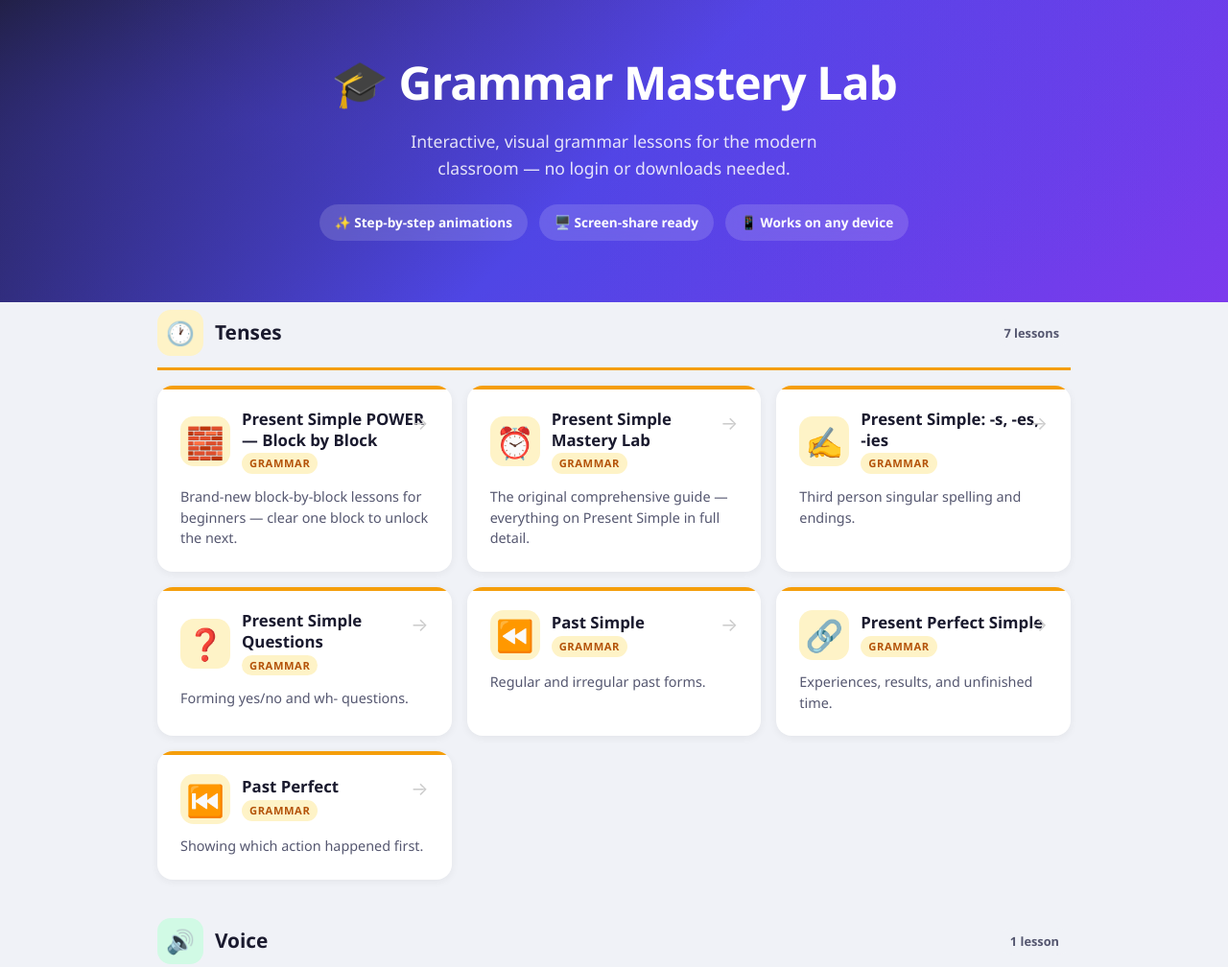
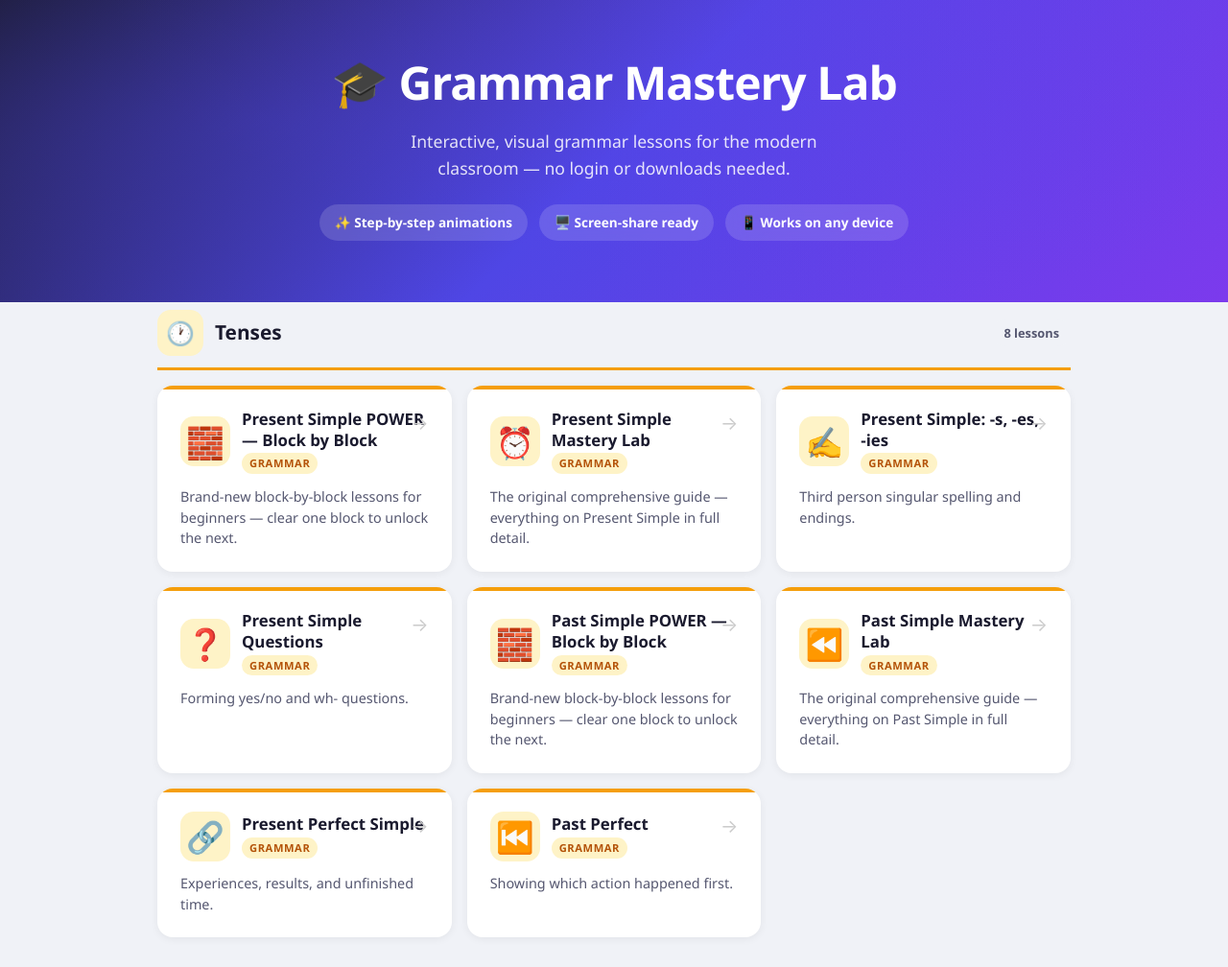
Before and after one commit to englishwithc/grammar-mastery-lab, a plain HTML site: page index.html in a window 1280 px wide. Shown: the top 1008 px of the page at 96% size. Drawn offline with Linux system fonts and the light colour scheme.

Commit message:
Add Past Simple step-by-step site and move Past Simple Mastery Lab into past-simple/

```diff
--- a/index.html
+++ b/index.html
@@ -299,7 +299,7 @@
     <div class="section-header tenses">
       <div class="section-icon">🕐</div>
       <h2>Tenses</h2>
-      <span class="count">7 lessons</span>
+      <span class="count">8 lessons</span>
     </div>
 
     <div class="grid" id="tense-grid"></div>
@@ -357,10 +357,16 @@
           description: "Forming yes/no and wh- questions."
         },
         {
-          folder: "past-simple",
-          title: "Past Simple",
+          folder: "past-simple/past-simple-step-by-step",
+          title: "Past Simple POWER — Block by Block",
+          emoji: "🧱",
+          description: "Brand-new block-by-block lessons for beginners — clear one block to unlock the next."
+        },
+        {
+          folder: "past-simple/past-simple-mastery-lab",
+          title: "Past Simple Mastery Lab",
           emoji: "⏪",
-          description: "Regular and irregular past forms."
+          description: "The original comprehensive guide — everything on Past Simple in full detail."
         },
         {
           folder: "present-perfect-simple",
```
